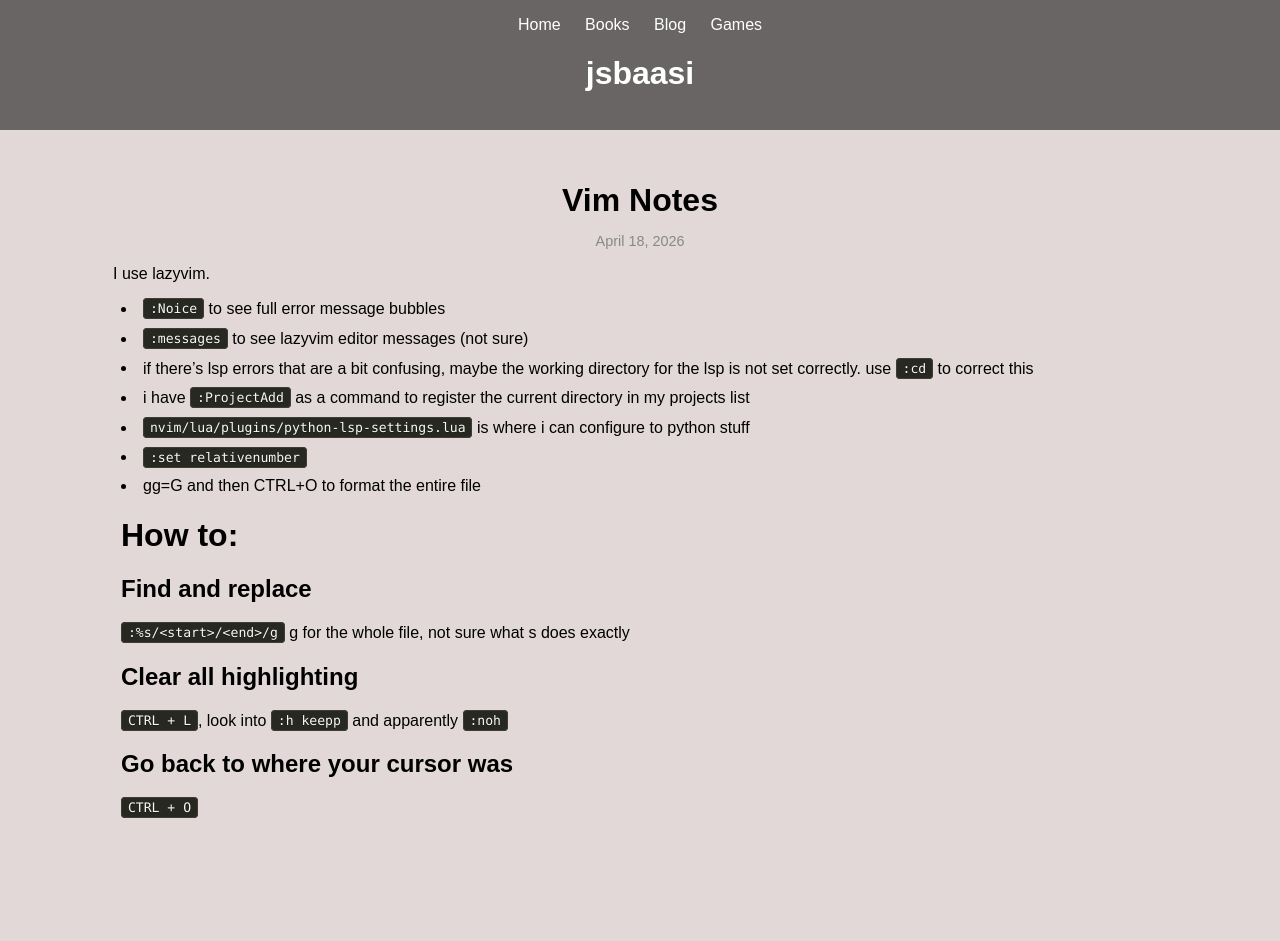
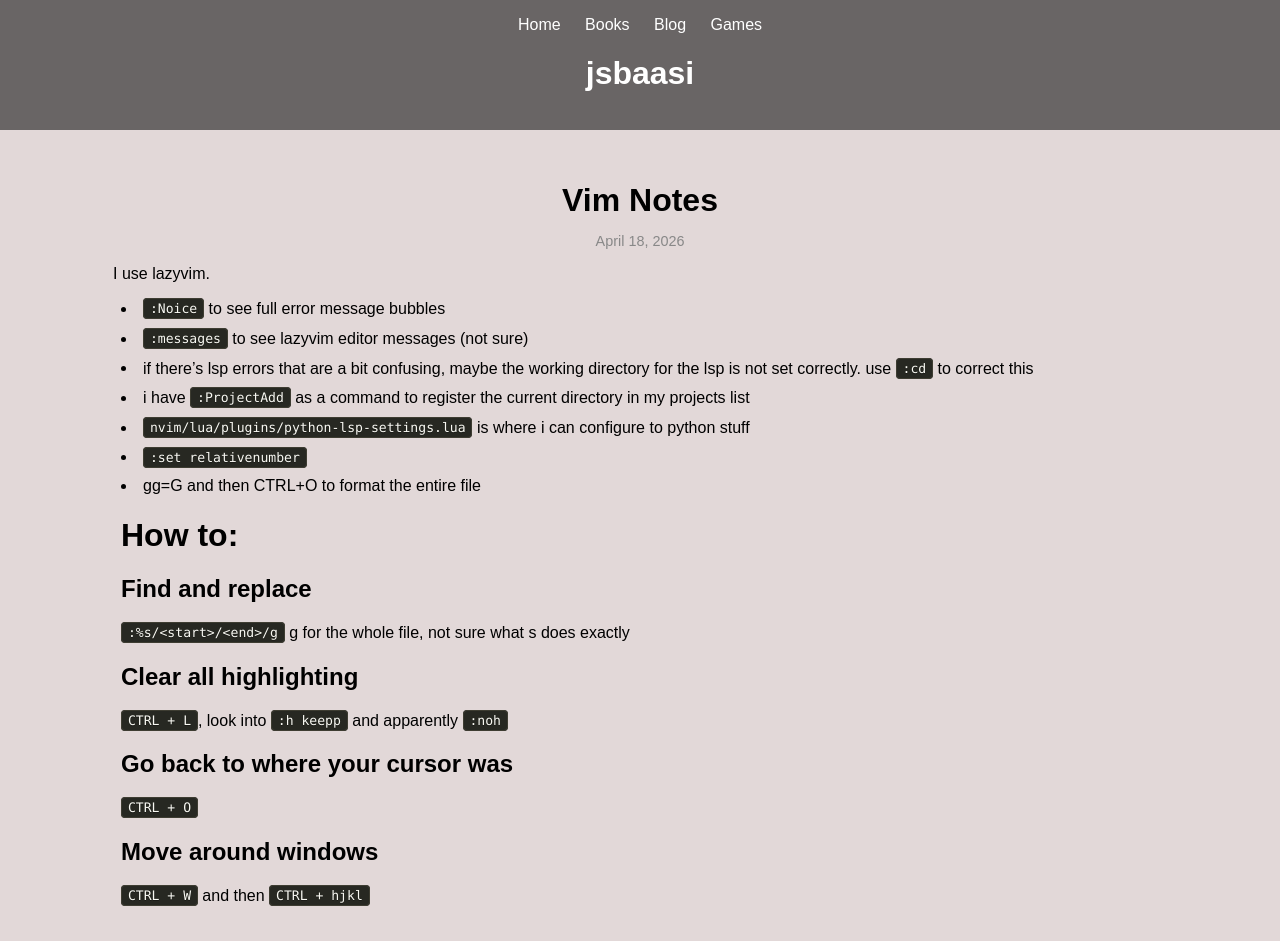
Before and after one commit to jsbaasi/jsbaasi.github.io, a Jekyll site: the page built from _posts/2026-04-18-vim-notes.md, in a window 1280 px wide. Built offline with Jekyll 4.4.1, drawn with Linux system fonts in a browser that asks for light colours; before the commit the page ends 900 px from its top, so only the background shows below that.

Commit message:
vault backup: 2026-07-10 20:11:04

```diff
--- a/_posts/2026-04-18-vim-notes.md
+++ b/_posts/2026-04-18-vim-notes.md
@@ -20,3 +20,5 @@
 `CTRL + L`, look into `:h keepp` and apparently `:noh`
 ## Go back to where your cursor was
 `CTRL + O`
+## Move around windows
+`CTRL + W` and then `CTRL + hjkl`
```
